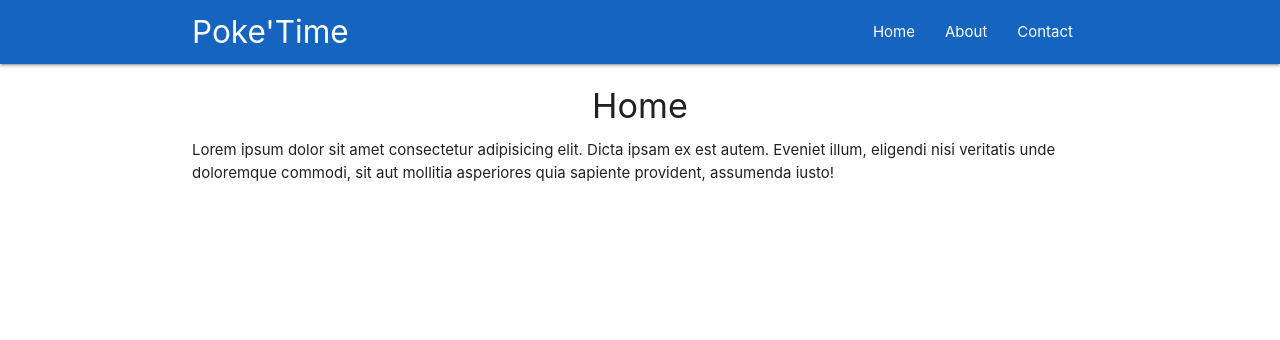
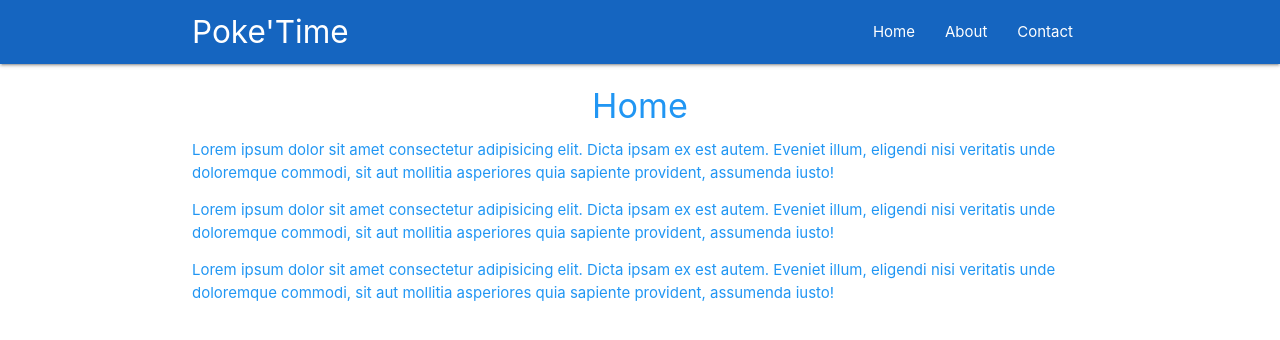
Before and after one commit to slimeVidas26/poketimes, a React (Create React App) app: page / in a window 1280 px wide. Shown: the top 340 px of the page. Built offline with nearby package versions, Linux system fonts and the light colour scheme.

Commit message:
hoc Rainbow

```diff
--- a/src/components/Home.js
+++ b/src/components/Home.js
@@ -1,4 +1,5 @@
 import React from 'react'
+import Rainbow from '../hoc/Rainbow'
 
 const Home  =  ()=> {
 
@@ -6,9 +7,11 @@ const Home  =  ()=> {
       <div className = "container">
           <h4 className="center">Home</h4>
           <p>Lorem ipsum dolor sit amet consectetur adipisicing elit. Dicta ipsam ex est autem. Eveniet illum, eligendi nisi veritatis unde doloremque commodi, sit aut mollitia asperiores quia sapiente provident, assumenda iusto!</p>
+          <p>Lorem ipsum dolor sit amet consectetur adipisicing elit. Dicta ipsam ex est autem. Eveniet illum, eligendi nisi veritatis unde doloremque commodi, sit aut mollitia asperiores quia sapiente provident, assumenda iusto!</p>
+          <p>Lorem ipsum dolor sit amet consectetur adipisicing elit. Dicta ipsam ex est autem. Eveniet illum, eligendi nisi veritatis unde doloremque commodi, sit aut mollitia asperiores quia sapiente provident, assumenda iusto!</p>
 
       </div>
     )
   }
 
-  export default Home;
+  export default Rainbow(Home);
--- a/src/components/Navbar.js
+++ b/src/components/Navbar.js
@@ -5,7 +5,7 @@ const Navbar = ()=>{
     return(
         <nav className="nav-wrapper blue darken-3">
             <div className="container">
-                <a className="brand-logo">Poke'Time</a>
+                <Link to  ="/" className="brand-logo">Poke'Time</Link>
                 <ul className  ="right">
                     <li><Link to ="/">Home</Link></li>
                     <li><NavLink to ="/about">About</NavLink></li>
--- /dev/null
+++ b/src/hoc/Rainbow.js
@@ -0,0 +1,20 @@
+import React from 'react'
+
+const Rainbow = (WrappedComponent)=>{
+
+    const colours = ['red' , 'blue' , 'green' , 'orange' , 'purple'];
+    const randomColour = colours[Math.floor(Math.random() * 5)];
+    const className = randomColour + '-text';
+
+
+return (props)=>{
+    //console.log(props)
+    return(
+        <div className = {className}>
+            <WrappedComponent {...props} />
+        </div>
+    )
+}
+}
+
+export default Rainbow;
```
